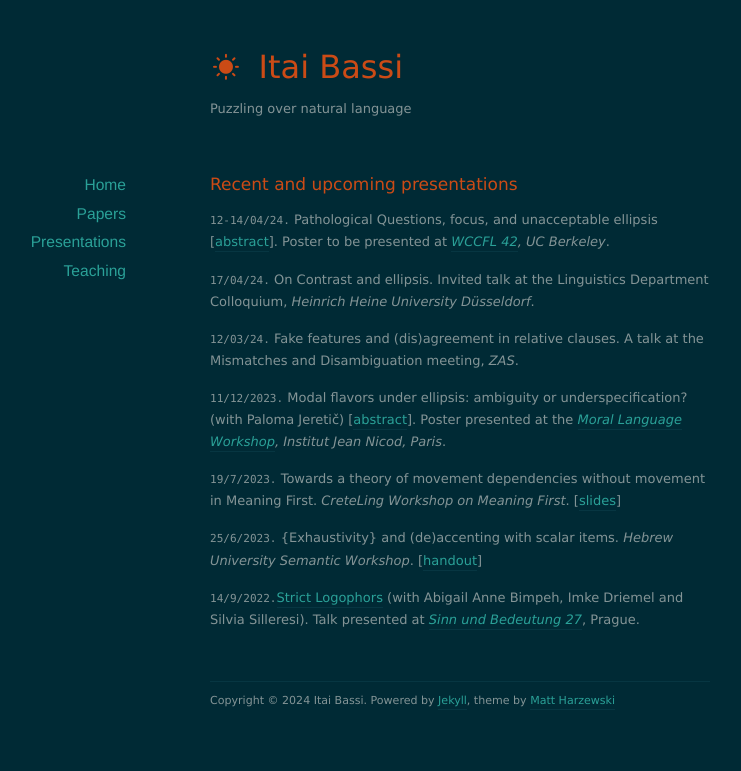
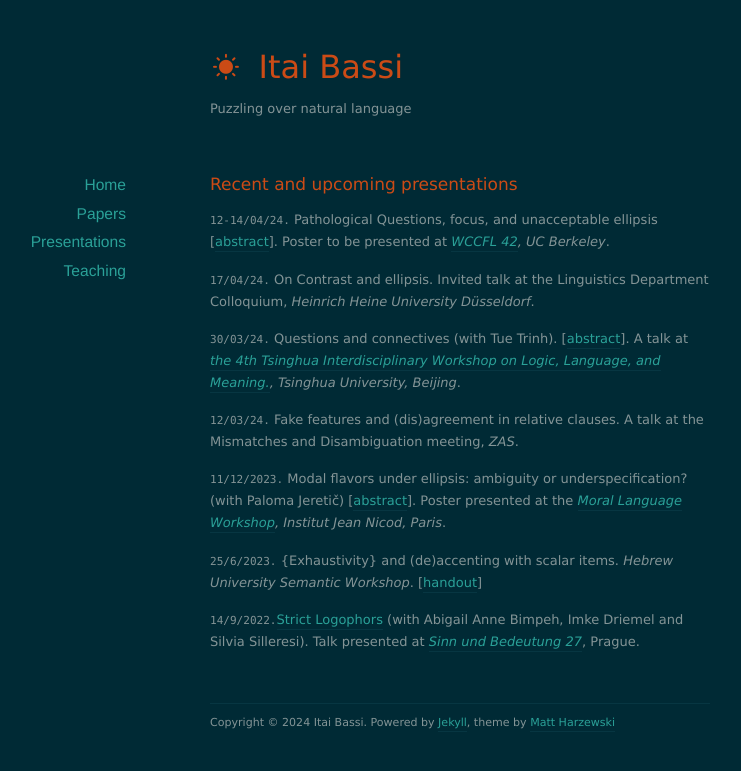
Before and after one commit to itaibassi/itaibassi.github.io, a Jekyll site: the page built from presentations/index.markdown, in a window 1280 px wide. Shown: the top 771 px of the page, without its empty margins (180-921 px from the left). Built offline with Jekyll 4.4.1, drawn with Linux system fonts in a browser that asks for light colours; nearby versions of some CDN libraries.

Commit message:
Update index.markdown

```diff
--- a/presentations/index.markdown
+++ b/presentations/index.markdown
@@ -15,12 +15,20 @@ title: Presentations
 
 `17/04/24.`  On Contrast and ellipsis. Invited talk at the Linguistics Department Colloquium, *Heinrich Heine University Düsseldorf*.
 
+`30/03/24.`  Questions and connectives (with Tue Trinh). [[abstract](https://www.dropbox.com/scl/fi/y6f7aojfcn987hhytin68/TLLM_2024_paper_38.pdf?rlkey=mnvnvb47gsj89ec9wolv5vqrr&dl=0
+)]. A talk at
+*[the 4th Tsinghua Interdisciplinary Workshop on Logic, Language, and Meaning.](https://tsinghualogic.net/JRC/tllm/2024connectives/), Tsinghua University, Beijing*.
+
+
+
 `12/03/24.`  Fake features and (dis)agreement in relative clauses.
 A talk at the Mismatches and Disambiguation meeting, *ZAS*.
 
 `11/12/2023.` Modal flavors under ellipsis: ambiguity or underspecification? (with Paloma Jeretič) [[abstract](https://www.dropbox.com/scl/fi/9fga8twozfypck2rbrpf7/Modal-flavors-under-ellipsis-ambiguity-or-underspecification.pdf?rlkey=eslrrrjbt7hdkgsc288rzphw1&dl=0)]. Poster presented at  the *[Moral Language Workshop](https://www.dropbox.com/scl/fi/9fga8twozfypck2rbrpf7/Modal-flavors-under-ellipsis-ambiguity-or-underspecification.pdf?rlkey=eslrrrjbt7hdkgsc288rzphw1&dl=0), Institut Jean Nicod, Paris*.
 
+<!--
 `19/7/2023.` Towards a theory of movement dependencies without movement in Meaning First.  *CreteLing Workshop on Meaning First*.  [[slides](https://www.dropbox.com/scl/fi/632vnnt756k9e3txu1wwu/On_Movement_CreteLing-workshop.pdf?rlkey=91j6szp9ysja4acjywz1th20l&dl=0)]
+ -->
 
 `25/6/2023.` {Exhaustivity} and (de)accenting with scalar items. *Hebrew University Semantic Workshop*.  [[handout](https://www.dropbox.com/scl/fi/qk6fe1dcloo4vkqdkmj5x/Exhaustivity-and-de-accenting-with-scalar-items.pdf?rlkey=re8wbd1kikb8khcdzuva370cd&dl=0)]
 
```
